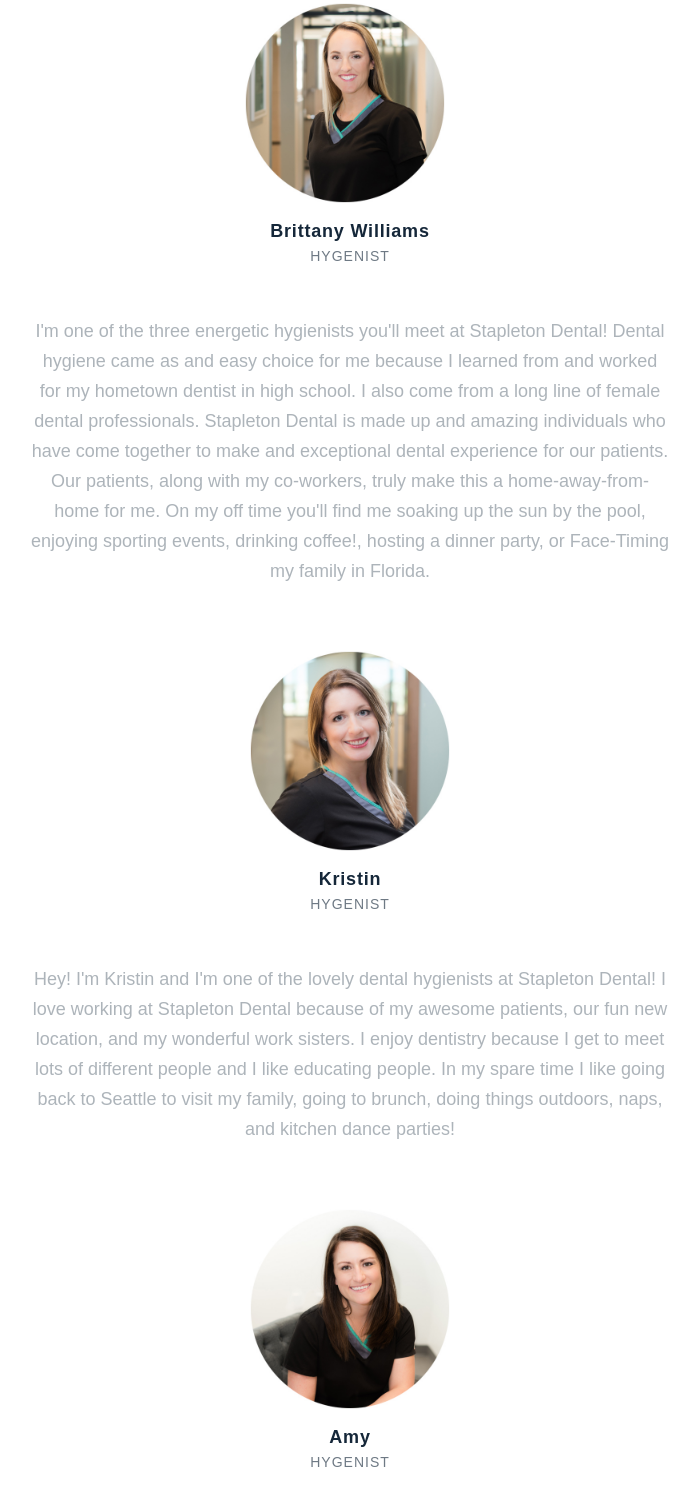
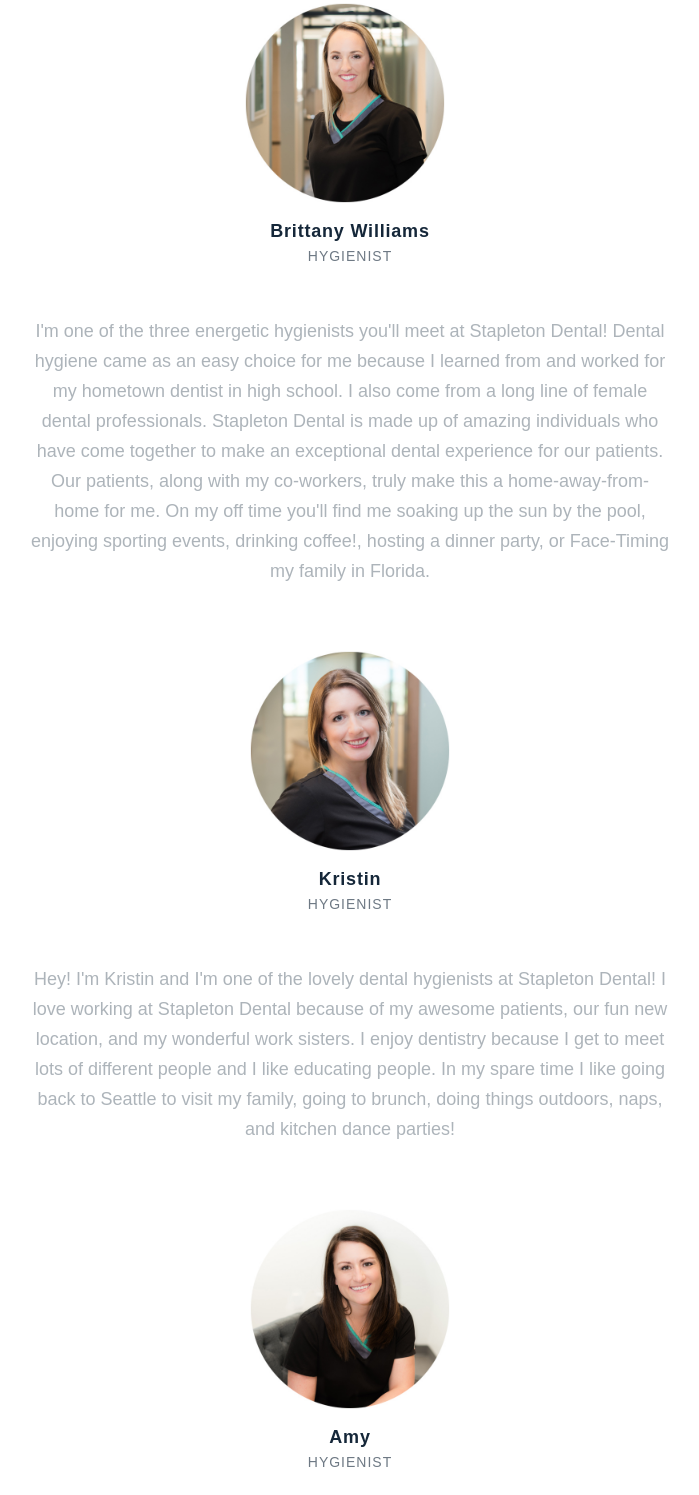
Before and after one commit to StapletonDental/StapletonDental.github.io, a plain HTML site: page index.html in a window 1280 px wide. Shown: the part 6145-7640 px from the top of the page, without its empty margins (290-989 px from the left). Drawn offline with nearby package versions, Linux system fonts and the light colour scheme.

Commit message:
Fix typos

```diff
--- a/index.html
+++ b/index.html
@@ -1,6 +1,6 @@
 <!DOCTYPE html>
 <!--  This site was created in Webflow. http://www.webflow.com -->
-<!--  Last Published: Mon May 15 2017 02:41:18 GMT+0000 (UTC)  -->
+<!--  Last Published: Mon May 15 2017 14:31:25 GMT+0000 (UTC)  -->
 <html data-wf-page="570fbd7f9297fc1b31fb54ba" data-wf-site="570fbd7f9297fc1b31fb54b9">
 <head>
   <meta charset="utf-8">
@@ -332,21 +332,21 @@
       </div>
       <div class="brittany" data-ix="slide-in-delay"><img class="image-3" src="images/brittany.jpg" width="200">
         <div class="h5 teamname">Brittany Williams</div>
-        <div class="teamtitle">HYGENIST</div>
+        <div class="teamtitle">HYGIENIST</div>
       </div>
       <div class="staff-bio">
-        <p class="bio body" data-ix="slide-in-delay">I'm one of the three energetic hygienists you'll meet at Stapleton Dental! Dental hygiene came as and easy choice for me because I learned from and worked for my hometown dentist in high school. I also come from a long line of female dental professionals. Stapleton Dental is made up and amazing individuals who have come together to make and exceptional dental experience for our patients. Our patients, along with my co-workers, truly make this a home-away-from-home for me. On my off time you'll find me soaking up the sun by the pool, enjoying sporting events, drinking coffee!, hosting a dinner party, or Face-Timing my family in Florida.</p>
+        <p class="bio body" data-ix="slide-in-delay">I'm one of the three energetic hygienists you'll meet at Stapleton Dental! Dental hygiene came as an easy choice for me because I learned from and worked for my hometown dentist in high school. I also come from a long line of female dental professionals. Stapleton Dental is made up of amazing individuals who have come together to make an exceptional dental experience for our patients. Our patients, along with my co-workers, truly make this a home-away-from-home for me. On my off time you'll find me soaking up the sun by the pool, enjoying sporting events, drinking coffee!, hosting a dinner party, or Face-Timing my family in Florida.</p>
       </div>
       <div class="kristin" data-ix="slide-in-delay"><img src="images/kristin.jpg" width="200">
         <div class="h5 teamname">Kristin</div>
-        <div class="teamtitle">HYGENIST</div>
+        <div class="teamtitle">HYGIENIST</div>
       </div>
       <div class="staff-bio">
         <p class="bio body" data-ix="slide-in-delay">Hey! I'm Kristin and I'm one of the lovely dental hygienists at Stapleton Dental! I love working at Stapleton Dental because of my awesome patients, our fun new location, and my wonderful work sisters. I enjoy dentistry because I get to meet lots of different people and I like educating people. In my spare time I like going back to Seattle to visit my family, going to brunch, doing things outdoors, naps, and kitchen dance parties!</p>
       </div>
       <div class="amy" data-ix="slide-in-delay"><img src="images/amy.jpg" width="200">
         <div class="h5 teamname">Amy</div>
-        <div class="teamtitle">HYGENIST</div>
+        <div class="teamtitle">HYGIENIST</div>
       </div>
       <div class="staff-bio">
         <p class="bio body" data-ix="slide-in-delay">Hello! My name is Amy and i am one of the amazing dental hygienists at Stapleton Dental. My thorough yet gentle approach to your dental health has always been top priority to me and I truly enjoy building long-lasting relationships with my patients. I absolutely love my work family and the amazing environment I get to be in everyday. I can honestly say I have found my forever dental office at Stapleton Dental and I hope we can make you feel the same way! I am a true Colorado native, raised in Palmer Lake. I love all things outdoors including camping, hiking, and most recently, white water rafting!</p>
```
Also changed, not shown: 401.html (+1 -1 lines), 404.html (+1 -1 lines).
